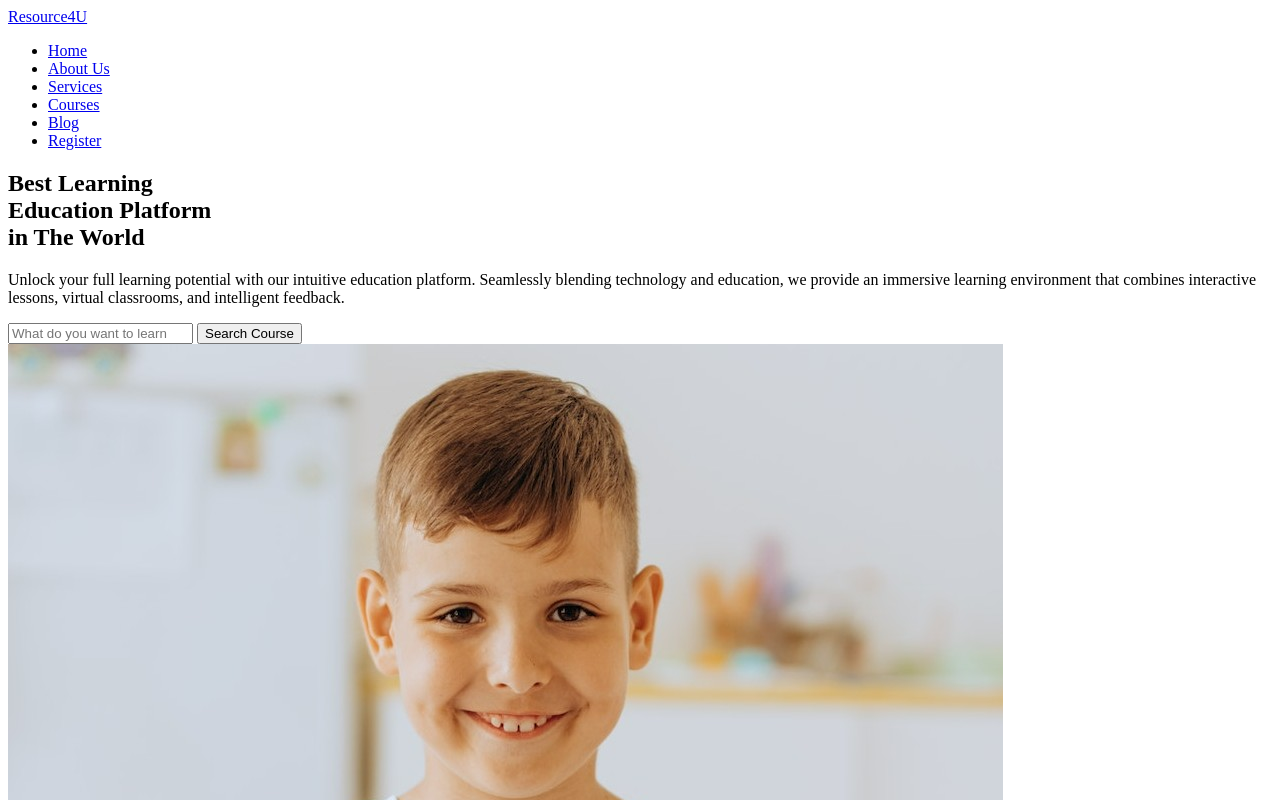
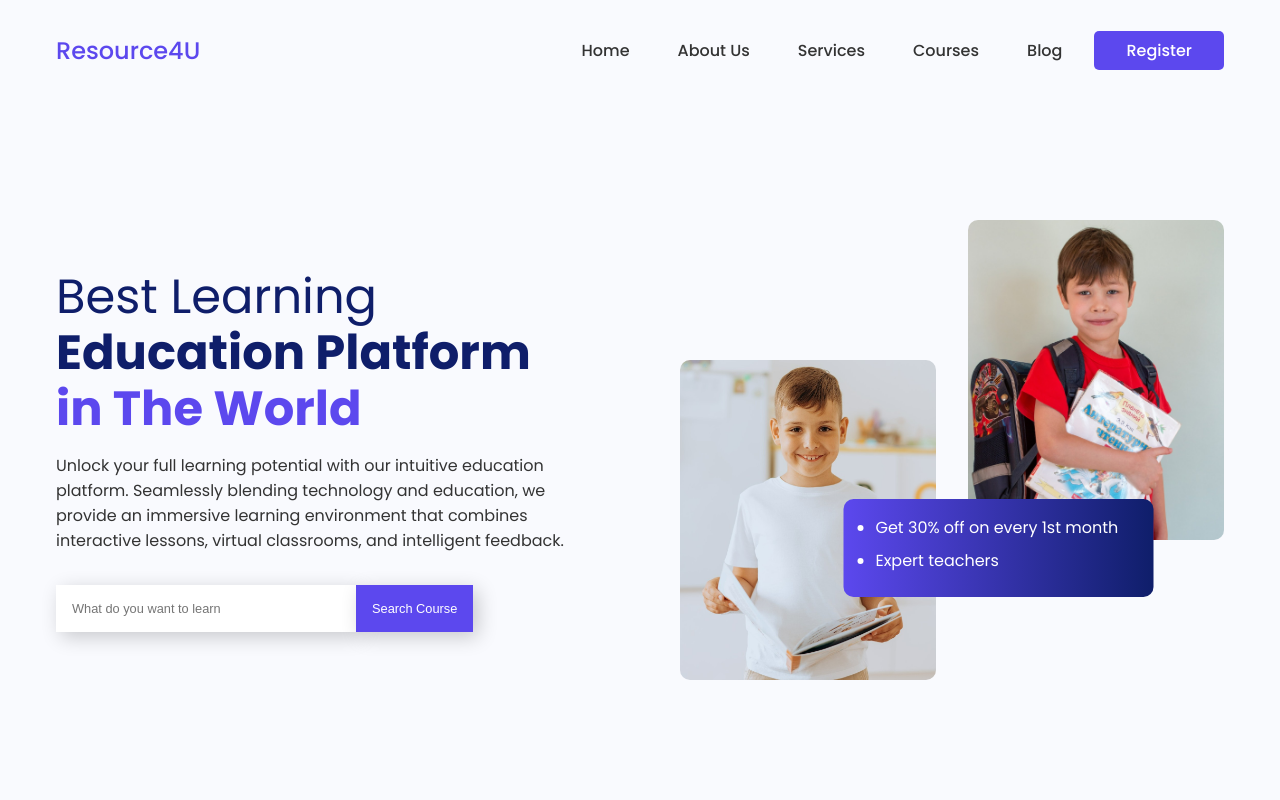
Before and after one commit to RimaPoddar/OCTANET_JUNE, a plain HTML site: page Landing page/index.html in a window 1280 px wide. Shown: the top 800 px of the page. Drawn offline with Linux system fonts and the light colour scheme.

Commit message:
Update styles.css

```diff
--- a/Landing page/styles.css
+++ b/Landing page/styles.css
@@ -1,52 +1,213 @@
-<!DOCTYPE html>
-<html lang="en">
-  <head>
-    <meta charset="UTF-8" />
-    <meta http-equiv="X-UA-Compatible" content="IE=edge" />
-    <meta name="viewport" content="width=device-width, initial-scale=1.0" />
-    <link rel="stylesheet" href="styles.css" />
-    <title>Web Design Mastery | Learning Landing Page</title>
-  </head>
-  <body>
-    <nav>
-      <div class="nav__logo"><a href="#">Resource4U</a></div>
-      <ul class="nav__links">
-        <li class="link"><a href="#">Home</a></li>
-        <li class="link"><a href="#">About Us</a></li>
-        <li class="link"><a href="#">Services</a></li>
-        <li class="link"><a href="#">Courses</a></li>
-        <li class="link"><a href="#">Blog</a></li>
-        <li class="link"><a href="#" class="nav__btn">Register</a></li>
-      </ul>
-    </nav>
-    <section class="container">
-      <div class="content__container">
-        <h1>
-          Best Learning<br />
-          <span class="heading__1">Education Platform</span><br />
-          <span class="heading__2">in The World</span>
-        </h1>
-        <p>
-          Unlock your full learning potential with our intuitive education
-          platform. Seamlessly blending technology and education, we provide an
-          immersive learning environment that combines interactive lessons,
-          virtual classrooms, and intelligent feedback.
-        </p>
-        <form>
-          <input type="text" placeholder="What do you want to learn" />
-          <button type="submit">Search Course</button>
-        </form>
-      </div>
-      <div class="image__container">
-        <img src="assets/header-1.jpg" alt="header" />
-        <img src="assets/header-2.jpg" alt="header" />
-        <div class="image__content">
-          <ul>
-            <li>Get 30% off on every 1st month</li>
-            <li>Expert teachers</li>
-          </ul>
-        </div>
-      </div>
-    </section>
-  </body>
-</html>
+@import url("https://fonts.googleapis.com/css2?family=Poppins:wght@400;500;600;700&display=swap");
+
+:root {
+  --primary-color: #5c48ee;
+  --primary-color-dark: #0f1e6a;
+  --secondary-color: #f9fafe;
+  --text-color: #333333;
+  --white: #ffffff;
+  --max-width: 1200px;
+}
+
+* {
+  padding: 0;
+  margin: 0;
+  box-sizing: border-box;
+}
+
+body {
+  font-family: "Poppins", sans-serif;
+  background-color: var(--secondary-color);
+}
+
+nav {
+  max-width: var(--max-width);
+  margin: auto;
+  padding: 1rem;
+  height: 100px;
+  display: flex;
+  align-items: center;
+  justify-content: space-between;
+}
+
+.nav__logo a {
+  font-size: 1.5rem;
+  font-weight: 500;
+  color: var(--primary-color);
+  text-decoration: none;
+  transition: 0.3s;
+}
+
+.nav__links {
+  list-style: none;
+  display: flex;
+  align-items: center;
+  gap: 1rem;
+}
+
+.link a {
+  padding: 0.5rem 1rem;
+  font-size: 1rem;
+  font-weight: 500;
+  color: var(--text-color);
+  text-decoration: none;
+  transition: 0.3s;
+}
+
+.link a:hover {
+  color: var(--primary-color);
+}
+
+.link .nav__btn {
+  padding: 0.5rem 2rem;
+  color: var(--white) !important;
+  background-color: var(--primary-color);
+  border-radius: 5px;
+}
+
+.link .nav__btn:hover {
+  background-color: var(--primary-color-dark);
+}
+
+.container {
+  max-width: var(--max-width);
+  margin: auto;
+  padding: 1rem;
+  min-height: calc(100vh - 100px);
+  display: grid;
+  grid-template-columns: repeat(2, 1fr);
+  gap: 5rem;
+}
+
+.content__container {
+  display: flex;
+  flex-direction: column;
+  justify-content: center;
+}
+
+.content__container h1 {
+  font-size: 3rem;
+  font-weight: 400;
+  line-height: 3.5rem;
+  color: var(--primary-color-dark);
+  margin-bottom: 1rem;
+}
+
+.heading__1 {
+  font-weight: 700;
+}
+
+.heading__2 {
+  font-weight: 700;
+  color: var(--primary-color);
+}
+
+.content__container p {
+  font-size: 1rem;
+  color: var(--text-color);
+  margin-bottom: 2rem;
+}
+
+.content__container form {
+  display: flex;
+  align-items: center;
+}
+
+.content__container input {
+  width: 100%;
+  max-width: 300px;
+  padding: 1rem;
+  font-size: 0.8rem;
+  outline: none;
+  border: none;
+  box-shadow: 5px 5px 20px rgba(0, 0, 0, 0.2);
+}
+
+.content__container button {
+  width: fit-content;
+  padding: 1rem;
+  font-size: 0.8rem;
+  white-space: nowrap;
+  background-color: var(--primary-color);
+  color: var(--white);
+  outline: none;
+  border: none;
+  box-shadow: 5px 5px 20px rgba(0, 0, 0, 0.2);
+  transition: 0.3s;
+  cursor: pointer;
+}
+
+.content__container button:hover {
+  background-color: var(--primary-color-dark);
+}
+
+.image__container {
+  position: relative;
+  display: grid;
+  grid-template-columns: repeat(2, 1fr);
+  gap: 2rem;
+  place-content: center;
+}
+
+.image__container img {
+  width: 100%;
+  max-width: 300px;
+  margin: auto;
+  border-radius: 10px;
+}
+
+.image__container img:nth-child(1) {
+  transform: translateY(70px);
+}
+
+.image__container img:nth-child(2) {
+  transform: translateY(-70px);
+}
+
+.image__content {
+  position: absolute;
+  width: 100%;
+  max-width: 310px;
+  left: 50%;
+  top: 50%;
+  transform: translate(-35%, 50%);
+  background: linear-gradient(
+    to right,
+    var(--primary-color),
+    var(--primary-color-dark)
+  );
+  color: var(--white);
+  padding: 1rem 2rem;
+  border-radius: 10px;
+}
+
+.image__content li {
+  margin-bottom: 0.5rem;
+}
+
+@media (width < 900px) {
+  .link a:not(.nav__btn) {
+    display: none;
+  }
+
+  .container {
+    grid-template-columns: repeat(1, 1fr);
+  }
+
+  .content__container {
+    text-align: center;
+  }
+
+  .content__container form {
+    margin-right: auto;
+    margin-left: auto;
+  }
+
+  .image__container {
+    grid-area: 1/1/2/2;
+  }
+
+  .image__container img {
+    transform: translateY(0) !important;
+  }
+}
```
